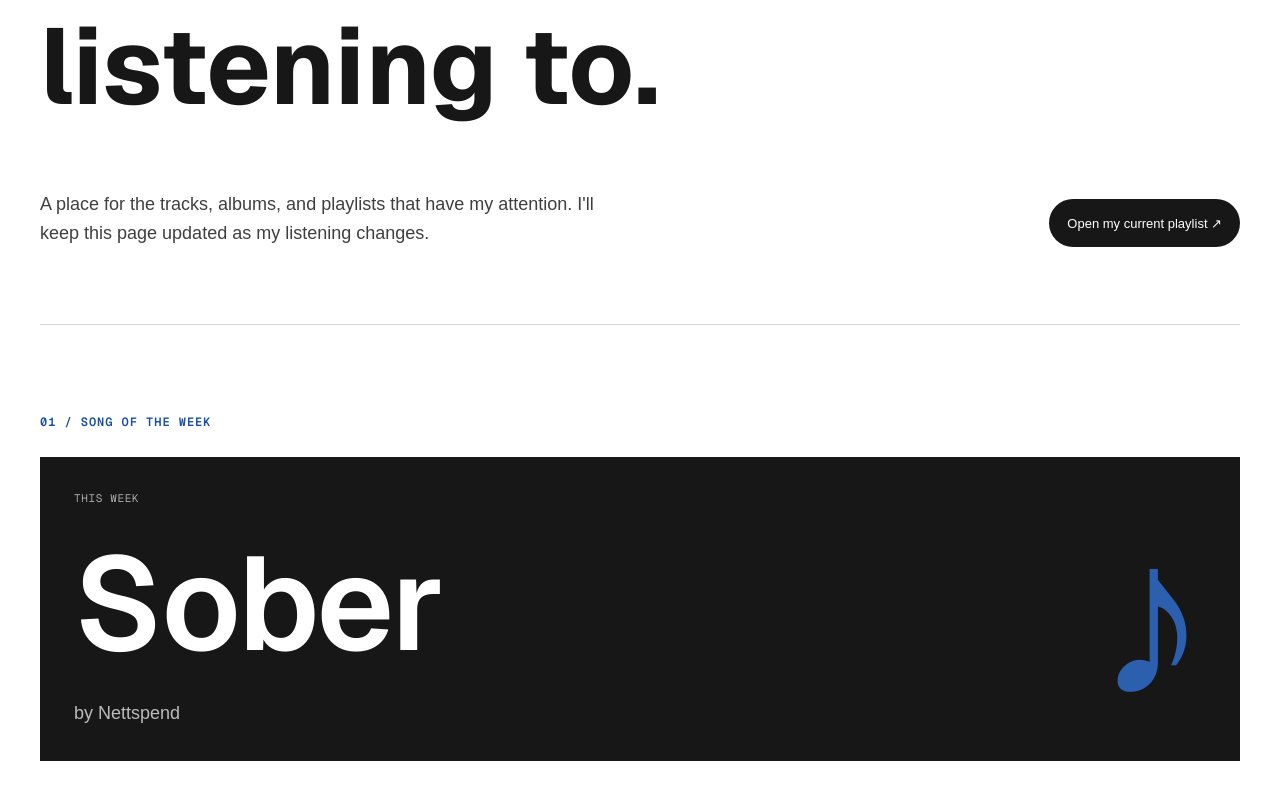
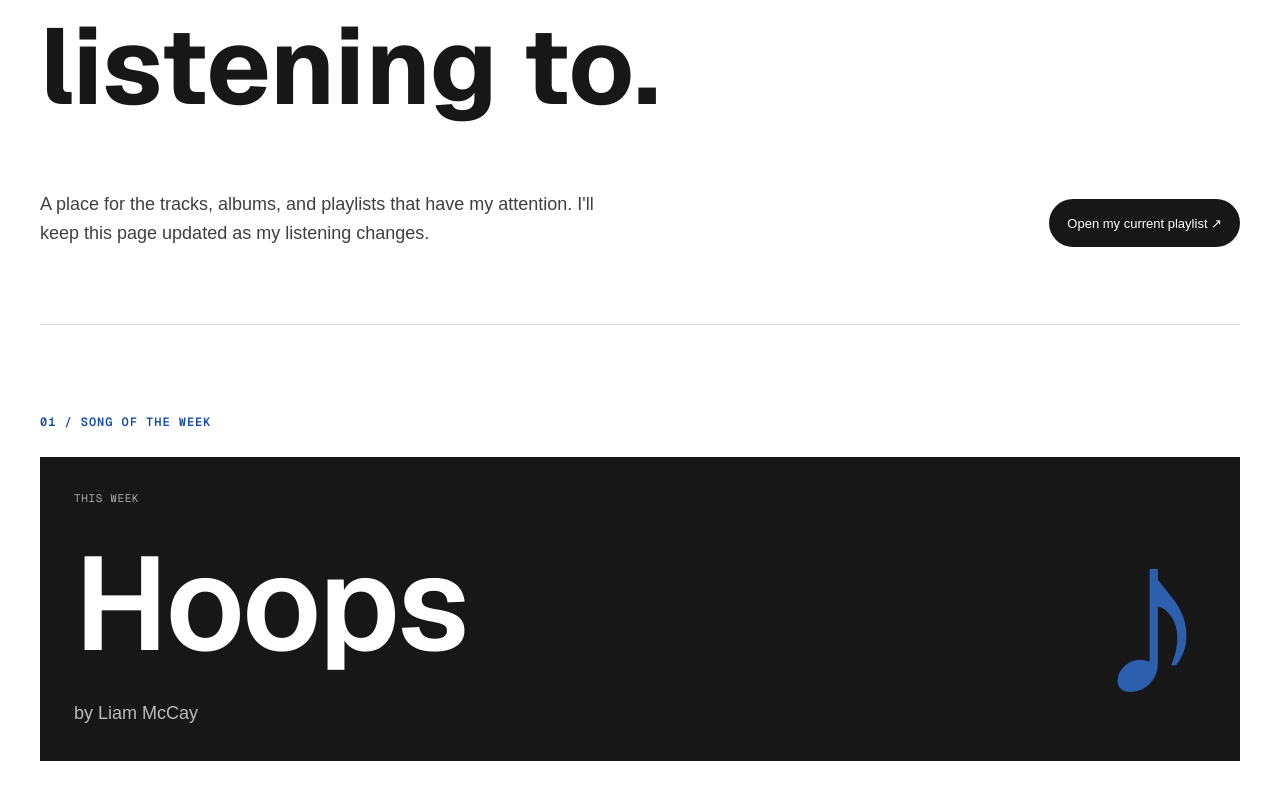
Before and after one commit to WHYDOESTHISWORLDEXIST/stefan-portfolio, a Next.js app: page /music in a window 1280 px wide. Shown: the part 338-1138 px from the top of the page. Built offline with nearby package versions, Linux system fonts and the light colour scheme.

Commit message:
Update song of the week

```diff
--- a/app/music/page.tsx
+++ b/app/music/page.tsx
@@ -38,8 +38,8 @@ export default function MusicPage() {
         <div className="featuredSong">
           <span className="featuredSongLabel">This week</span>
           <div>
-            <h2 id="song-of-week-title">Sober</h2>
-            <p>by Nettspend</p>
+            <h2 id="song-of-week-title">Hoops</h2>
+            <p>by Liam McCay</p>
           </div>
           <span className="featuredSongMark" aria-hidden="true">♪</span>
         </div>
```
